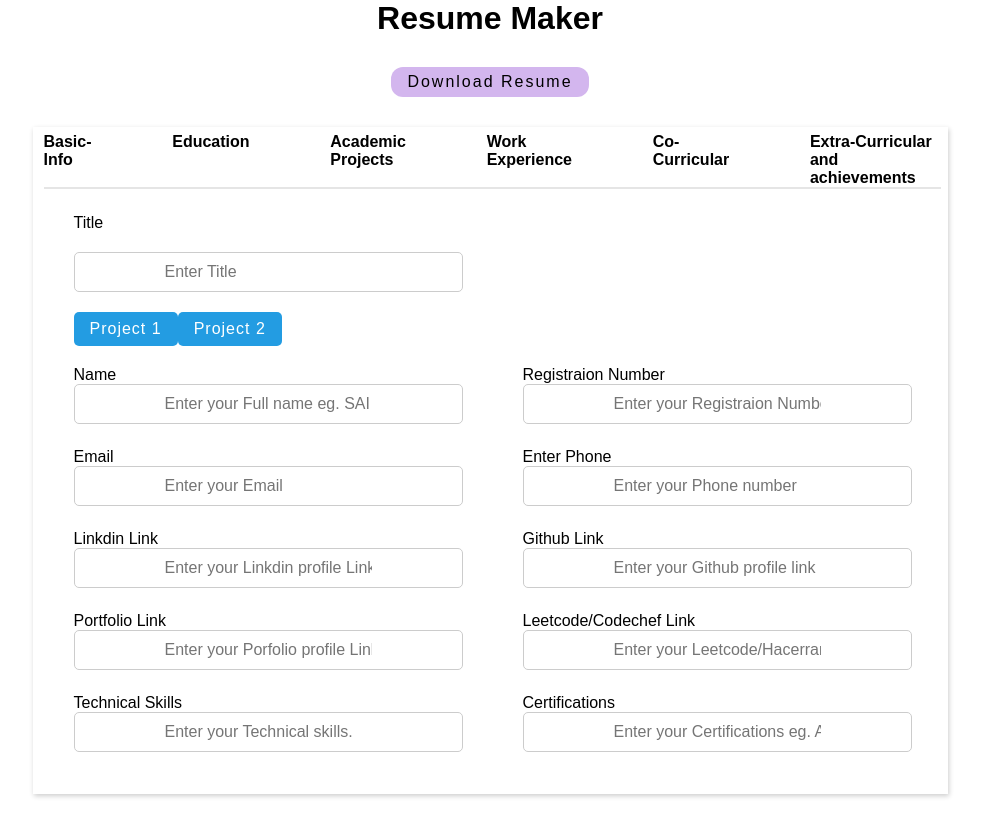
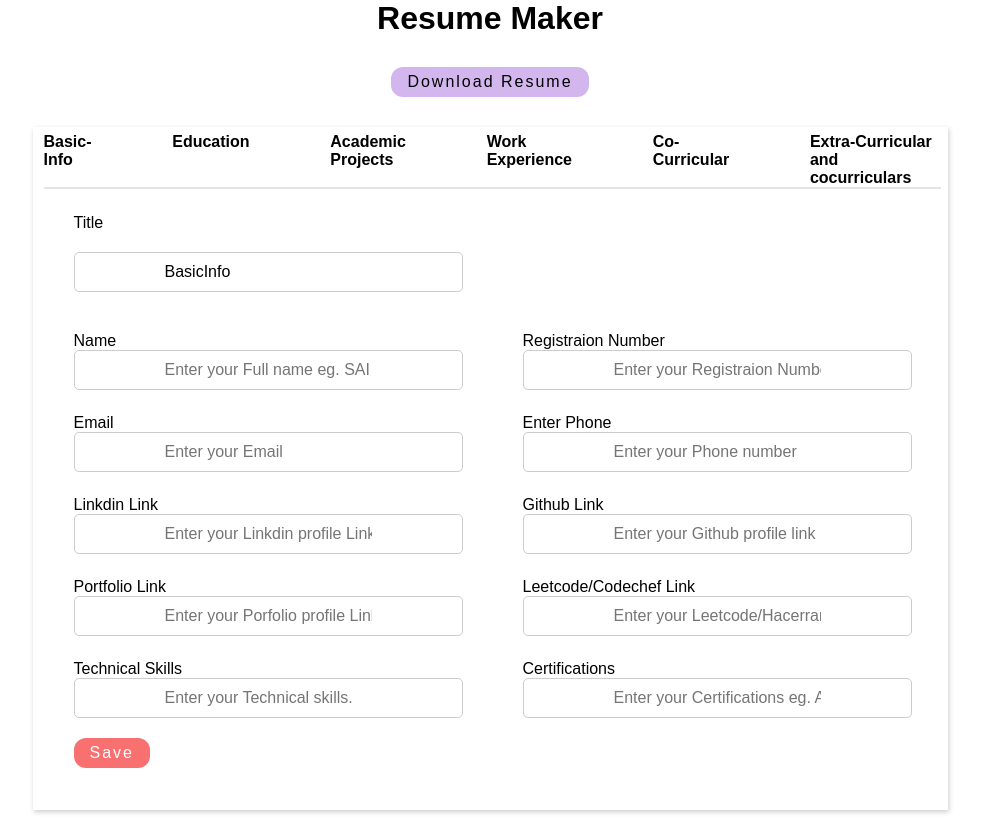
Before and after one commit to Cryptic-Sai/Resume-VIT-B-Maker, a React (Create React App) app: page / in a window 1280 px wide. Shown: the part 740-1580 px from the top of the page, without its empty margins (150-1132 px from the left). Built offline with nearby package versions, Linux system fonts and the light colour scheme.

Commit message:
Changes done

```diff
--- a/package.json
+++ b/package.json
@@ -8,6 +8,7 @@
     "@testing-library/user-event": "^13.5.0",
     "react": "^18.2.0",
     "react-dom": "^18.2.0",
+    "react-icons": "^4.10.1",
     "react-scripts": "5.0.1",
     "web-vitals": "^2.1.4"
   },
--- a/src/components/Body/Body.js
+++ b/src/components/Body/Body.js
@@ -1,24 +1,53 @@
 import React from 'react';
 import Editor from '../Editor/Editor';
 import styles from './Body.module.css';
+import { useState } from 'react';
 
 function Body() {
   const sections = {
-    basicInfo: "Basic-Info",
-    education: "Education",
-    project: "Academic Projects",
-    workExp: "Work Experience",
-    cocurricular: "Co-Curricular",
-    // summary: "Summary",
-    other: "Extra-Curricular and achievements",
-    // basicInfo: "Basic Info",
-    // education: "Education",
-    // academicProjects: "Academic Projects",
-    // workExp: "Work Experience",
-    // cocurricular: "Co-Curricular",
-    // // achievement: "Achievements",
-    // other: "Extra-Curricular and Achievements",
+    BasicInfo: "Basic-Info",
+    Education: "Education",
+    Project: "Academic Projects",
+    WorkExp: "Work Experience",
+    Cocurricular: "Co-Curricular",
+    Other: "Extra-Curricular and cocurriculars",
+
   };
+  const [resumeInformation, setresumeInformation] = useState({
+    [sections.BasicInfo]: {
+      id: sections.BasicInfo,
+      sectionTitle: sections.BasicInfo,
+      detail: {},
+    },
+    [sections.Education]: {
+      id: sections.Education,
+      sectionTitle: sections.Education,
+      details: [],
+    },
+    [sections.Project]: {
+      id: sections.Project,
+      sectionTitle: sections.Project,
+      details: [],
+    },
+    [sections.WorkExp]: {
+      id: sections.WorkExp,
+      sectionTitle: sections.WorkExp,
+      details: [],
+    },
+
+    [sections.Cocurricular]: {
+      id: sections.Cocurricular,
+      sectionTitle: sections.Cocurricular,
+      points: [],
+    },
+
+    [sections.Other]: {
+      id: sections.Other,
+      sectionTitle: sections.Other,
+      detail: "",
+    },
+  });
+
   return (
     <div className ={styles.container}>
         <p className ={styles.heading}>Resume Maker</p>
@@ -26,7 +55,7 @@ function Body() {
           <button>Download Resume</button>
         </div>
         <div className={styles.main}>
-          <Editor sections={sections} />
+          <Editor sections={sections} information={resumeInformation}/>
         </div>
     </div>
 
--- a/src/components/Editor/Editor.js
+++ b/src/components/Editor/Editor.js
@@ -1,17 +1,40 @@
-import React from 'react';
+import React, { useEffect, useState } from 'react';
 import InputControl from '../InputControl/InputControl';
 import styles from "./Editor.module.css"
 
+function Editor(props) {
+  const sections = props.sections;
+  const information = props.information;
 
-function Editor(props) {
-    const sections=props.sections;
+  const [activeSectionKey, setActiveSectionKey] = React.useState
+    (Object.keys(sections)[0]);
 
-    const[activeSectionKey, setActiveSectionKey] = React.useState
-    (Object.keys(sections)[0]
+
+  const [activeInformation, setActiveInformation] = React.useState
+  (information[sections[Object.keys(sections)[0]]]
     );
+
+ // For preefilled jaise section ke andar vaale title mein setion likjh ke aayega , achivement vaale section mein achievement likh ke ayega
+  const [sectionTitle, setsectionTitle] = React.useState
+  (sections[Object.keys(sections)[0]]);
+
+  const[values, setvalues] = React.useState
+  ({
+    name : activeInformation?.detail?.name || "",
+    registraionNumber: activeInformation?.detail?.registraionNumber || "",
+    email: activeInformation?.detail?.email || "",
+    phone: activeInformation?.detail?.phone || "",
+    linkdin: activeInformation?.detail?.linkdin || "",
+    github: activeInformation?.detail?.github || "",
+    portfolio: activeInformation?.detail?.portfolio || "",
+    leetcodeCodechef: activeInformation?.detail?.leetcodeCodechef || "",
+    technical: activeInformation?.detail?.technical || "",
+    certifications: activeInformation?.detail?.certifications || "",
+  })
+
   const basicInfoBody = (
     <div className={styles.detail}>
-          <div className= {styles.row}>
+      <div className={styles.row}>
         <div><label>Name</label>
           <InputControl
             label="Name"
@@ -23,7 +46,7 @@ function Editor(props) {
           /></div>
         <div><label>Registraion Number</label>
           <InputControl
-              label="Title"
+            label="Registraion Number"
             //   value={values.title}
             placeholder="Enter your Registraion Number "
           //   onChange={(event) =>
@@ -31,7 +54,7 @@ function Editor(props) {
           //   }
           /></div>
       </div>
-          <div className= {styles.row}>
+      <div className={styles.row}>
         <div><label>Email</label>
           <InputControl
             label="Email"
@@ -43,7 +66,7 @@ function Editor(props) {
           /></div>
         <div><label>Enter Phone</label>
           <InputControl
-              label="Enter phone"
+            label="Phone"
             //   value={values.phone}
             placeholder="Enter your Phone number"
           //   onChange={(event) =>
@@ -52,11 +75,11 @@ function Editor(props) {
           /></div>
       </div>
 
-          <div className= {styles.row}>
+      <div className={styles.row}>
         <div><label>Linkdin Link</label>
           <InputControl
             label="Linkedin Link"
-              placeholder = "Enter your Linkdin profile Link"
+            placeholder="Enter your Linkdin profile Link"
           //   value={values.linkedin}
 
           //   onChange={(event) =>
@@ -74,11 +97,11 @@ function Editor(props) {
           //   }
           /></div>
       </div>
-          <div className= {styles.row}>
+      <div className={styles.row}>
         <div><label>Portfolio Link</label>
           <InputControl
-              label="Linkedin Link"
-              placeholder = "Enter your Porfolio profile Link"
+            label="Portfolio Link"
+            placeholder="Enter your Porfolio profile Link"
           //   value={values.linkedin}
 
           //   onChange={(event) =>
@@ -88,7 +111,7 @@ function Editor(props) {
 
         <div><label>Leetcode/Codechef Link</label>
           <InputControl
-              label="Github Link"
+            label="Leetcode/Codechef Link"
             //   value={values.github}
             placeholder="Enter your Leetcode/Hacerranklink"
           //   onChange={(event) =>
@@ -96,19 +119,19 @@ function Editor(props) {
           //   }
           /></div>
       </div>
-          <div className= {styles.row}>
+      <div className={styles.row}>
         <div><label>Technical Skills</label>
           <InputControl
-              label="Name"
+            label="Technical Skills"
             placeholder="Enter your Technical skills."
-            //   value={values.name}
+          // value={values.name}
           //   onChange={(event) =>
           //     setValues((prev) => ({ ...prev, name: event.target.value }))
           //   }
           /></div>
         <div><label>Certifications</label>
           <InputControl
-              label="Title"
+            label="Certifications"
             //   value={values.title}
             placeholder="Enter your Certifications eg. AWS"
           //   onChange={(event) =>
@@ -122,7 +145,7 @@ function Editor(props) {
   const educationBody = (
     <div className={styles.detail}>
 
-          <div className= {styles.row}>
+      <div className={styles.row}>
         <div><label>Graduation</label>
           <InputControl
             label="Title"
@@ -143,7 +166,7 @@ function Editor(props) {
           /> </div>
       </div>
 
-          <div className= {styles.row}>
+      <div className={styles.row}>
         <div><label>CGPA</label>
           <InputControl
             label="Start Date"
@@ -166,7 +189,7 @@ function Editor(props) {
           /> </div>
       </div>
 
-          <div className= {styles.row}>
+      <div className={styles.row}>
         <div><label>Class XII</label>
           <InputControl
             label="Title"
@@ -186,7 +209,7 @@ function Editor(props) {
           // }
           /> </div>
       </div>
-          <div className= {styles.row}>
+      <div className={styles.row}>
         <div><label>Percentage</label>
           <InputControl
             //   label="Start Date"
@@ -208,7 +231,7 @@ function Editor(props) {
           //   }
           /> </div>
       </div>
-          <div className= {styles.row}>
+      <div className={styles.row}>
         <div><label>Class X</label>
           <InputControl
             label="Title"
@@ -228,7 +251,7 @@ function Editor(props) {
           // }
           /> </div>
       </div>
-          <div className= {styles.row}>
+      <div className={styles.row}>
         <div><label>Percentage</label>
           <InputControl
             //   label="Start Date"
@@ -255,7 +278,7 @@ function Editor(props) {
   const projectBody = (
     <div className={styles.detail}>
       <div className={styles.extra}>
-                <div className= {styles.row}>
+        <div className={styles.row}>
           <div><label>Titile</label>
             <InputControl
               //   label="Title"
@@ -277,7 +300,7 @@ function Editor(props) {
         </div>
 
 
-          <div className= {styles.row}>
+        <div className={styles.row}>
           <div><label>Deployed Link</label>
             <InputControl
               //   label="Deployed Link"
@@ -329,7 +352,7 @@ function Editor(props) {
   );
   const workExpBody = (
     <div className={styles.detail}>
-          <div className= {styles.row}>
+      <div className={styles.row}>
         <div><label>Titile</label>
           <InputControl
             label="Title"
@@ -351,7 +374,7 @@ function Editor(props) {
           />
         </div>
       </div>
-          <div className= {styles.row}>
+      <div className={styles.row}>
         <div><label>Certification Link</label>
           <InputControl
             label="Certificate Link"
@@ -376,7 +399,7 @@ function Editor(props) {
           />
         </div>
       </div>
-          <div className= {styles.row}>
+      <div className={styles.row}>
         <div><label>Enter work description</label>
           <InputControl
             placeholder="Line 1"
@@ -408,36 +431,9 @@ function Editor(props) {
 
     </div>
   );
-    //   const achievementsBody = (
-    //     <div className={styles.detail}>
-    //       <div className="{styles.column}">
-    //         <label>List your achievements</label>
-    //         <InputControl
-    //           placeholder="Line 1"
-    //         //   value={values.points ? values.points[0] : ""}
-    //         //   onChange={(event) => handlePointUpdate(event.target.value, 0)}
-    //         />
-    //         <InputControl
-    //           placeholder="Line 2"
-    //         //   value={values.points ? values.points[1] : ""}
-    //         //   onChange={(event) => handlePointUpdate(event.target.value, 1)}
-    //         />
-    //         <InputControl
-    //           placeholder="Line 3"
-    //         //   value={values.points ? values.points[2] : ""}
-    //         //   onChange={(event) => handlePointUpdate(event.target.value, 2)}
-    //         />
-    //         <InputControl
-    //           placeholder="Line 4"
-    //         //   value={values.points ? values.points[3] : ""}
-    //         //   onChange={(event) => handlePointUpdate(event.target.value, 3)}
-    //         />
-    //       </div>
-    //     </div>
-    //   );
   const cocurricularbody = (
     <div className={styles.detail}>
-          <div className= {styles.row}>
+      <div className={styles.row}>
         <div><label>Co-Curricular</label>
           <InputControl
             label="Title"
@@ -458,7 +454,7 @@ function Editor(props) {
           /> </div>
       </div>
 
-          <div className= {styles.row}>
+      <div className={styles.row}>
         <div><label>Co-Curricular</label>
           <InputControl
             label="Title"
@@ -479,7 +475,7 @@ function Editor(props) {
           /> </div>
       </div>
 
-          <div className= {styles.row}>
+      <div className={styles.row}>
         <div><label>Co-Curricular</label>
           <InputControl
             label="Title"
@@ -503,7 +499,7 @@ function Editor(props) {
   );
   const otherBody = (
     <div className={styles.detail}>
-            <div className= {styles.row}>
+      <div className={styles.row}>
         <div><label>Co-Curricular</label>
           <InputControl
             label="Title"
@@ -523,7 +519,7 @@ function Editor(props) {
           // }
           /> </div>
       </div>
-          <div className= {styles.row}>
+      <div className={styles.row}>
         <div><label>Co-Curricular</label>
           <InputControl
             label="Title"
@@ -543,7 +539,7 @@ function Editor(props) {
           // }
           /> </div>
       </div>
-          <div className= {styles.row}>
+      <div className={styles.row}>
         <div><label>Co-Curricular</label>
           <InputControl
             label="Title"
@@ -568,47 +564,38 @@ function Editor(props) {
   );
 
 
-    // const generateBody=() => {
-    //     switch(sections[activeSectionKey]){
-    //         case sections.basicInfo: return basicInfoBody;
-    //         case sections.education: return educationBody;
-    //         case sections.academicProjects: return projectBody;
-    //         case sections.workExp: return workExpBody;
-    //         case sections.cocurricular: return cocurricularBody;
-    //         case sections.other: return otherBody;
-    //         default: return null;
-    //     }
-    // };
   const generateBody = () => {
     switch (sections[activeSectionKey]) {
-          case sections.basicInfo:
+      case sections.BasicInfo:
         return basicInfoBody;
-          case sections.workExp:
+      case sections.WorkExp:
         return workExpBody;
-          case sections.project:
+      case sections.Project:
         return projectBody;
-          case sections.education:
+      case sections.Education:
         return educationBody;
-        //   case sections.achievement:
-        //     return achievementsBody;
-          case sections.cocurricular:
+      case sections.Cocurricular:
         return cocurricularbody;
-          case sections.other:
+      case sections.Other:
         return otherBody;
       default:
         return null;
     }
   };
+  //  For Updation
+  useEffect(()=>{
+    setActiveInformation(information[sections[activeSectionKey]]);
+    setsectionTitle([activeSectionKey]);
+  },[activeSectionKey]);
 
   return (
     <div className={styles.container}>
       <div className={styles.header}>{Object.keys(sections).map((key) => (
 
         <div
-        className={`{styles.section} ${
-            activeSectionKey === key? "active" : ""
-        }`} key = {key}
-        onClick={()=>setActiveSectionKey(key)}
+          className={`{styles.section} ${activeSectionKey === key ? "active" : ""
+            }`} key={key}
+          onClick={() => setActiveSectionKey(key)}
 
         >{sections[key]}
         </div>
@@ -618,24 +605,30 @@ function Editor(props) {
       <div className={styles.body}>
         <div><label>Title</label></div>
         <InputControl
-            placeholder = "Enter Title"/>
-            <div className={styles.chips} style={{display: "flex"}}>
-             <div className={styles.chip} >
+          placeholder="Enter Title"
+          value = {sectionTitle}
 
-                <button>
-                  <div className={styles.buttonn}
-                  ><p> Project 1 </p>
+          />
+          {/*  So that project buttons comes in one line */}
+        <div className={styles.chips} style={{ display: "flex" }} >
+                {
+                  activeInformation?.details ?
+                  activeInformation?.details?.map((item, index) => (
+                    <div className={styles.chip} key={item.title + index} >
+                      <p>
+                        {sections[activeSectionKey]} {index +1}
+                      </p>
                     </div>
-                </button>
-             </div>
-             <div className={styles.chip}>
-             <button>
-                  <div><p> Project 2 </p></div>
-              </button>
-             </div>
+                  ))
+                  : ""}
         </div>
 
         {generateBody()}
+
+        <button>
+          Save
+        </button>
+
       </div>
     </div>
   );
--- a/src/components/Editor/Editor.module.css
+++ b/src/components/Editor/Editor.module.css
@@ -78,11 +78,50 @@
     flex: 1;
   }
 
+  .chips {
+    display: flex;
+    flex-wrap: wrap;
+    align-items: center;
+    gap: 20px;
+  }
+
+  .chips .new {
+    color: #239ce2;
+    font-weight: bold;
+    letter-spacing: 1px;
+    cursor: pointer;
+  }
+
+  .chip {
+    display: flex;
+    gap: 4px;
+    align-items: center;
+    padding: 4px 8px;
+    background-color: #808080;
+    border-radius: 20px;
+    cursor: default;
+  }
+
+  .chip p {
+    font-weight: 500;
+    line-height: 1.25rem;
+    color: #fff;
+  }
+  .chip svg {
+    color: #fff;
+    height: 18px;
+    width: 18px;
+    cursor: pointer;
+  }
+
+  .chips .active {
+    background-color: #239ce2;
+  }
 
   .body button {
     width: fit-content;
     padding: 8px 16px;
-    border-radius: 5px;
+    border-radius: 14px;
     background-color: #239ce2;
     color: #fff;
     outline: none;
@@ -101,6 +140,16 @@
     transform: translateY(2px);
   }
 
-  .button{
-    /* display :flex; */
-  }
+  .body button{
+    padding: 6px 16px;
+    border-radius: 12px;
+    height: 100%;
+    background-color: rgb(248, 112, 112);
+    font-size: 1.0em;
+    font-weight: 500;
+    outline: none;
+    border: none;
+    letter-spacing: 2px;
+    cursor: pointer;
+    transition-duration: 4ms;
+ }
```
Also changed, not shown: 1 other file (tests, documents, lock files or other folders). Lines whose indentation alone changed are shown as unchanged.
